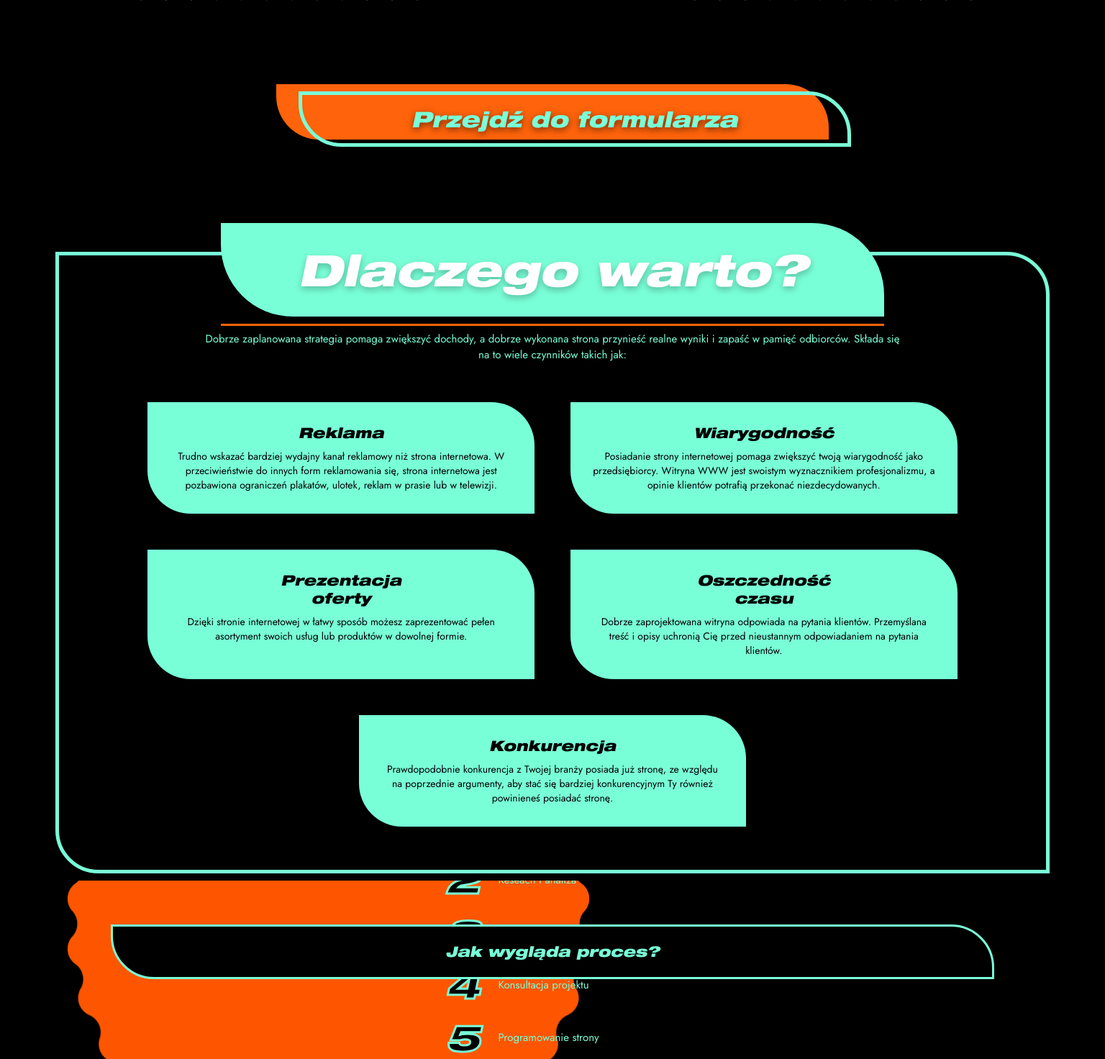
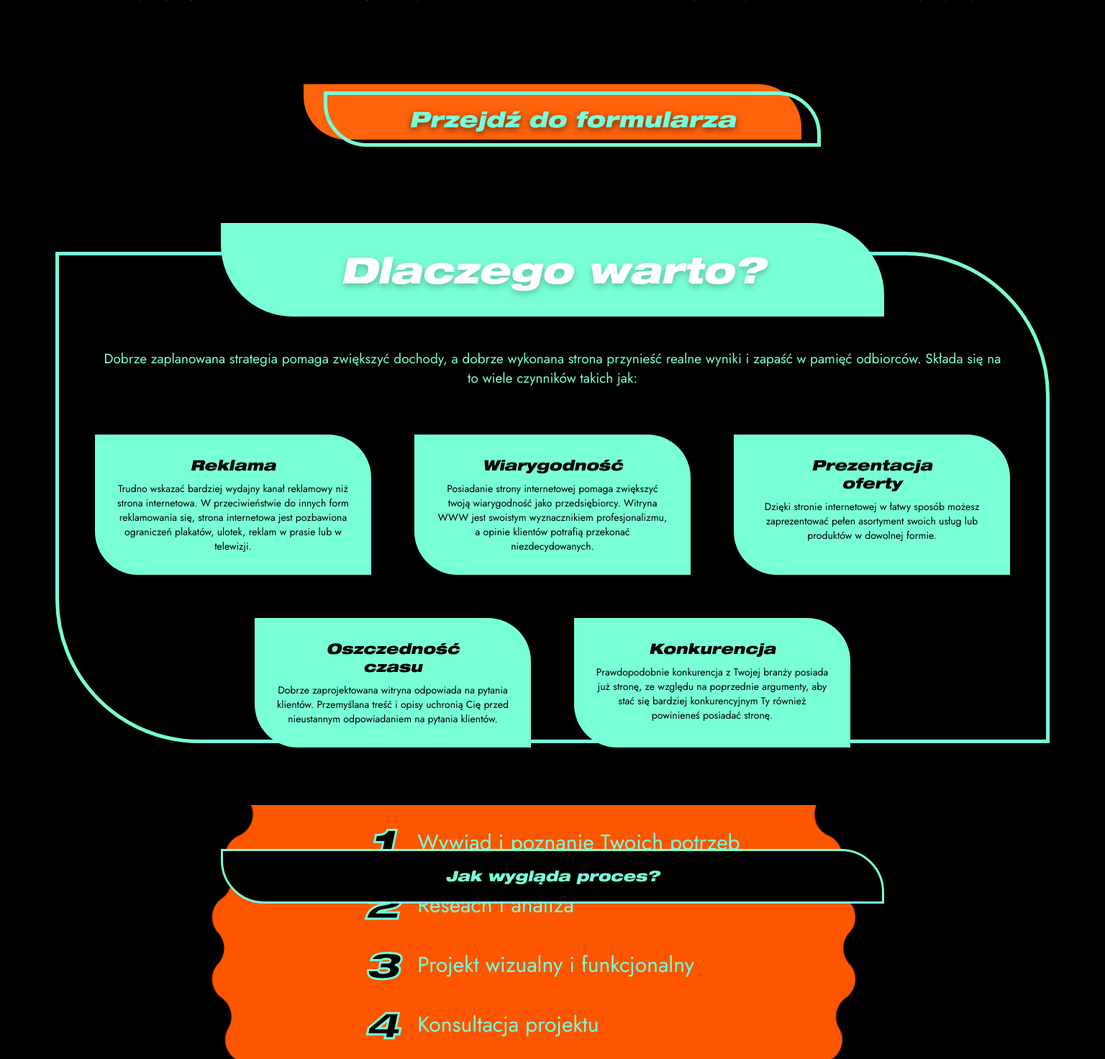
Before and after one commit to fornakter/buisness_card, a Flask app: page / in a window 1536 px wide. Shown: the part 3077-4549 px from the top of the page at 72% size. Run offline with Flask 2, Linux system fonts and the light colour scheme; style sheets or scripts are compiled from the project's sources.

```diff
--- a/static/styles/_footer.scss
+++ b/static/styles/_footer.scss
@@ -276,9 +276,12 @@
     }
 
     &__box {
-      width: 35%;
+      width: 40%;
       padding: 3rem;
       margin: 2.5rem;
+
+      &__box-title {
+        margin-bottom: 2rem;
 
         // &:nth-child(2) {
         //   border-radius: 6rem 0 6rem 0;
@@ -289,13 +292,14 @@
         // }
       }
     }
+  }
 
   .process {
-    margin-bottom: -40rem;
+    margin-bottom: -5rem;
     &__gear-img {
-      width: 75rem;
-      bottom: 21%;
-      left: 1rem;
+      bottom: 23%;
+      left: 3%;
+      width: 73rem;
     }
 
     &__gear__box {
@@ -374,26 +378,60 @@
 }
 
 @media (min-width: 1440px) {
+  .offer__form-link {
+    width: 45%;
+  }
+  .worth {
+    &::after {
+      border-radius: 0 20rem 0 20rem;
+      height: 90%;
+    }
     .worth__title {
-    font-size: 6rem;
+      font-size: 5rem;
       width: 60%;
       height: 13rem;
       border-radius: 0 10rem 0 10rem;
       position: relative;
       margin-bottom: 2rem;
-    &::after {
-      content: "";
-      width: 100%;
-      height: 0.3rem;
-      background-color: $accent-color-dark;
-      width: 100%;
-      display: block;
-      position: absolute;
-      bottom: -10%;
-      left: 0;
+    }
+
+    &__text {
+      margin: 0 auto 1rem;
+      font-size: 1.9rem;
+      padding: 2.5rem;
+    }
+
+    &__box {
+      width: 25%;
+      margin: 3rem;
     }
   }
 
+  .process {
+    &__gear-img {
+      width: 90rem;
+      bottom: 19%;
+      left: 29rem;
+    }
+    &__gear__box {
+      top: -27rem;
+
+      &-btn {
+        width: 80%;
+      }
+    }
+    &__title {
+      width: 60%;
+    }
+    &__gear__box {
+      top: -22rem;
+      gap: 2rem;
+    }
+    &__gear__box__item-text {
+      font-size: 3rem;
+    }
+  }
+}
 @keyframes rotateFooterBorder {
   0% {
     transform: rotate(0);
@@ -402,4 +440,3 @@
     transform: rotate(360deg);
   }
 }
-}
--- a/templates/main.html
+++ b/templates/main.html
@@ -170,7 +170,6 @@
       <p class="worth__text">
         Dobrze zaplanowana strategia pomaga zwiększyć dochody, a dobrze wykonana
         strona przynieść realne wyniki i zapaść w pamięć odbiorców. Składa się
-        <br />
         na to wiele czynników takich jak:
       </p>
       <div class="worth__big-box">
```
Lines whose indentation alone changed are shown as unchanged.
